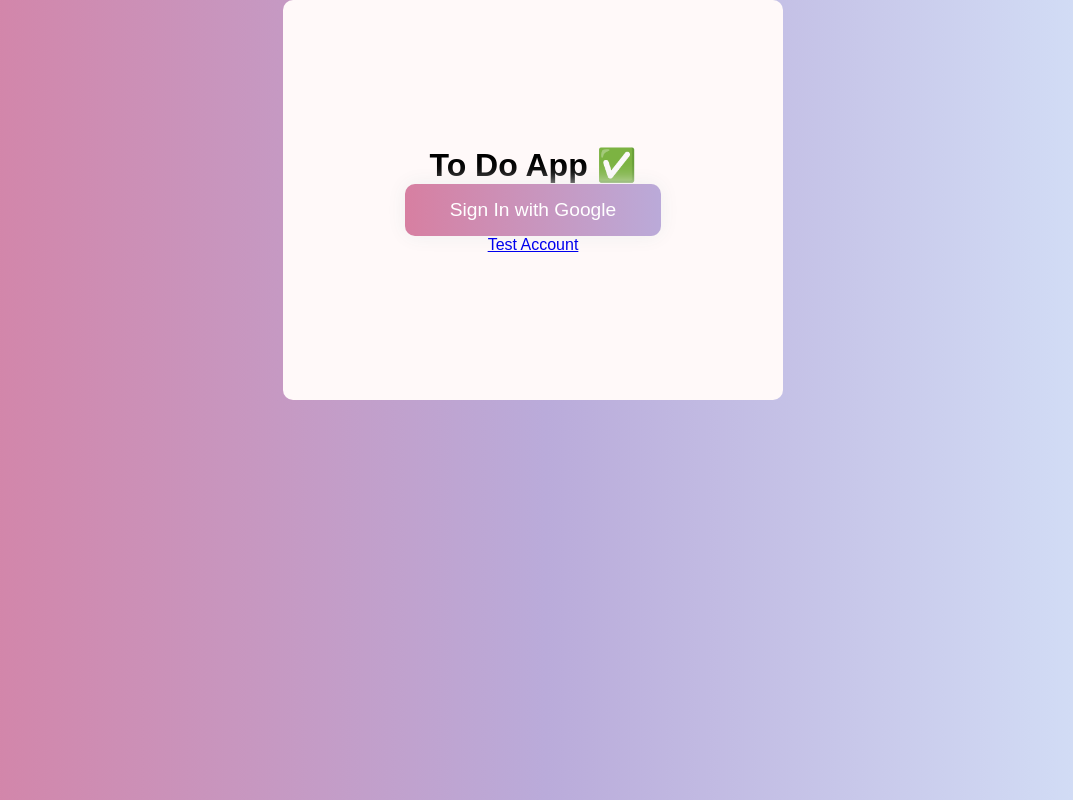
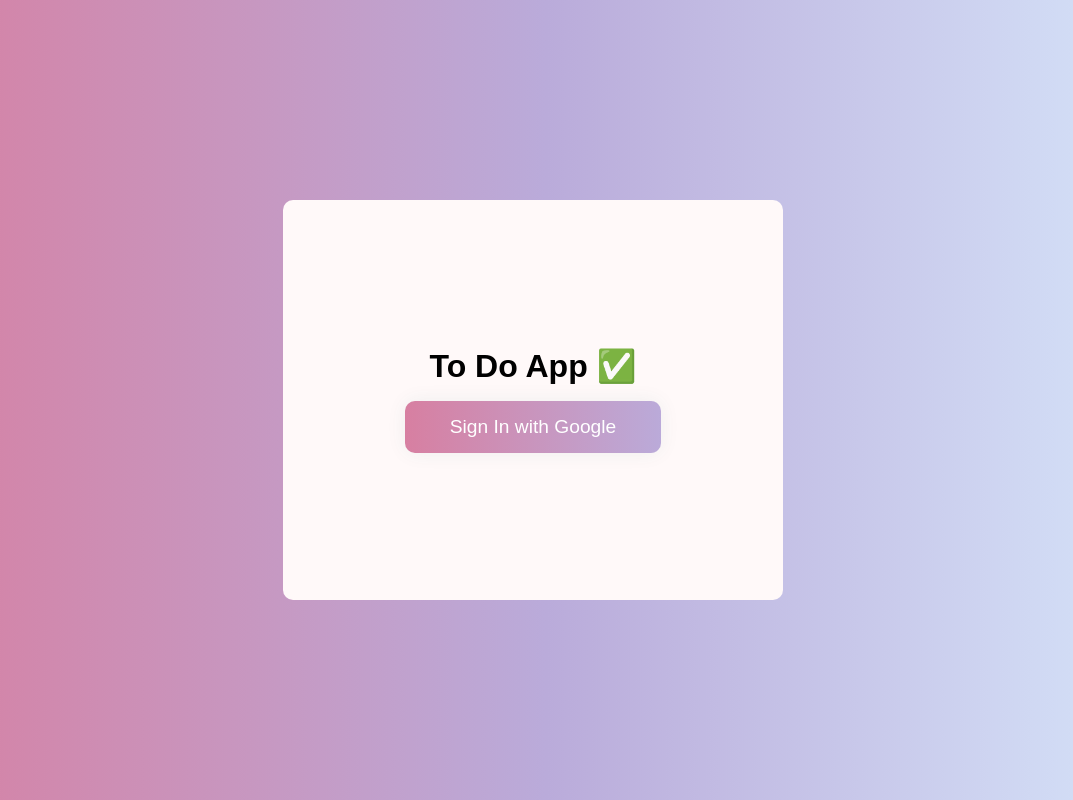
Before and after one commit to ViktorSnaer/to-do-CRUD-app, a React (Create React App) app: page / in a window 1280 px wide. Shown: the whole page, without its empty margins (107-1180 px from the left). Built offline with nearby package versions, Linux system fonts and the light colour scheme; no server answers.

Commit message:
centering login container

```diff
--- a/src/App.tsx
+++ b/src/App.tsx
@@ -10,14 +10,11 @@
   background-color: #3e2c41;
 `;
 
-let user = false;
-
 function App() {
   // useAuth function returns email of user or if no user returns null
-  useAuth() ? (user = true) : (user = false);
   return (
     <AppComponent className={styles.App}>
-      {user ? <MainPage /> : <Auth />}
+      {useAuth() ? <MainPage /> : <Auth />}
     </AppComponent>
   );
 }
--- a/src/Auth.tsx
+++ b/src/Auth.tsx
@@ -14,7 +14,7 @@
 import { useAuth } from "./firebase/AuthProvider";
 
 const PageContainer = styled.div`
-  height: 100%;
+  height: 100vh;
   max-width: 500px;
   width: 95%;
   margin: auto;
@@ -36,12 +36,13 @@
 
 const Title = styled.h1`
   text-align: center;
-  margin: 0;
+  margin: 0.5rem;
 `;
 
 const ButtonContainer = styled.div`
   display: flex;
   justify-content: center;
+  margin: 0.5rem;
 `;
 
 const auth = getAuth(app);
@@ -83,7 +84,6 @@
             onClick={() => signIn()}
           ></Button>
         </ButtonContainer>
-        <a href="/">Test Account</a>
       </AuthContainer>
     </PageContainer>
   );
--- a/src/MainPage.tsx
+++ b/src/MainPage.tsx
@@ -16,7 +16,6 @@
   deleteDoc,
   updateDoc,
 } from "firebase/firestore";
-import Button from "./components/shared/Button";
 
 function MainPage() {
   useEffect(() => {
```
